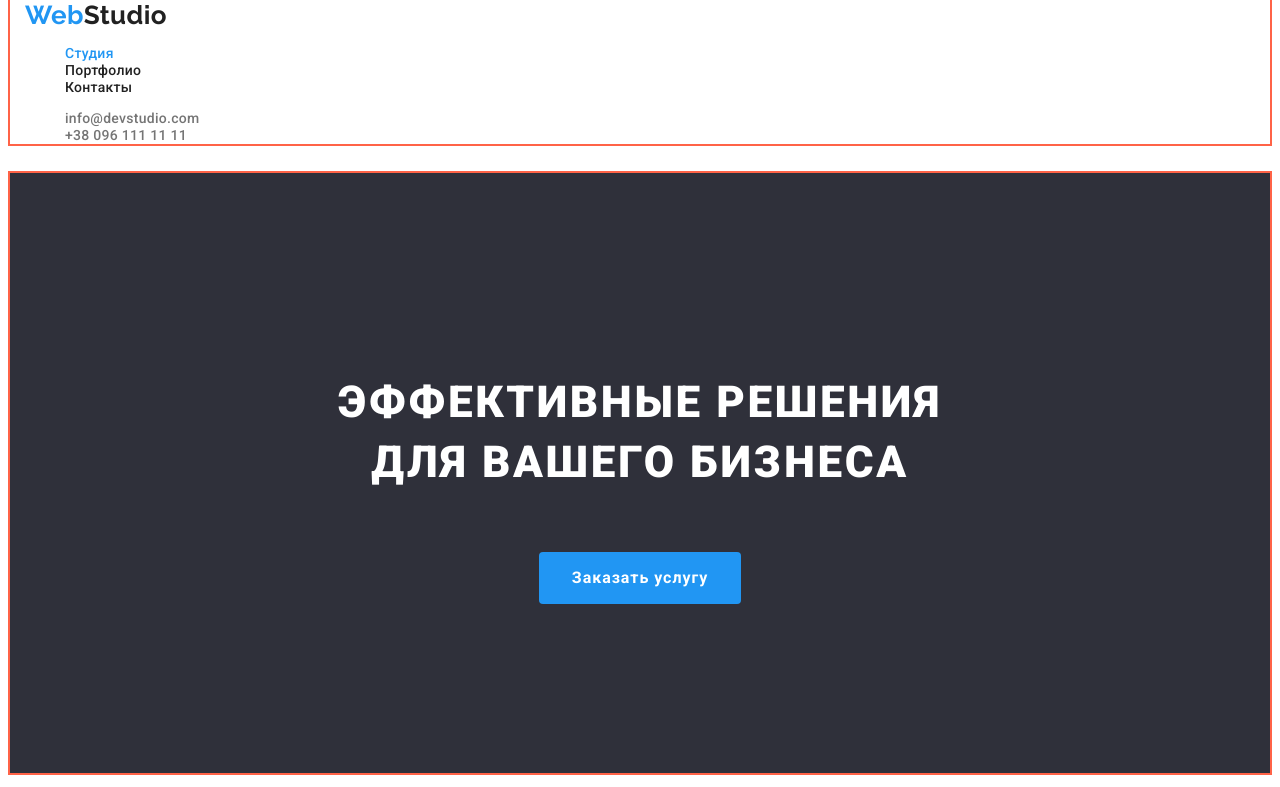
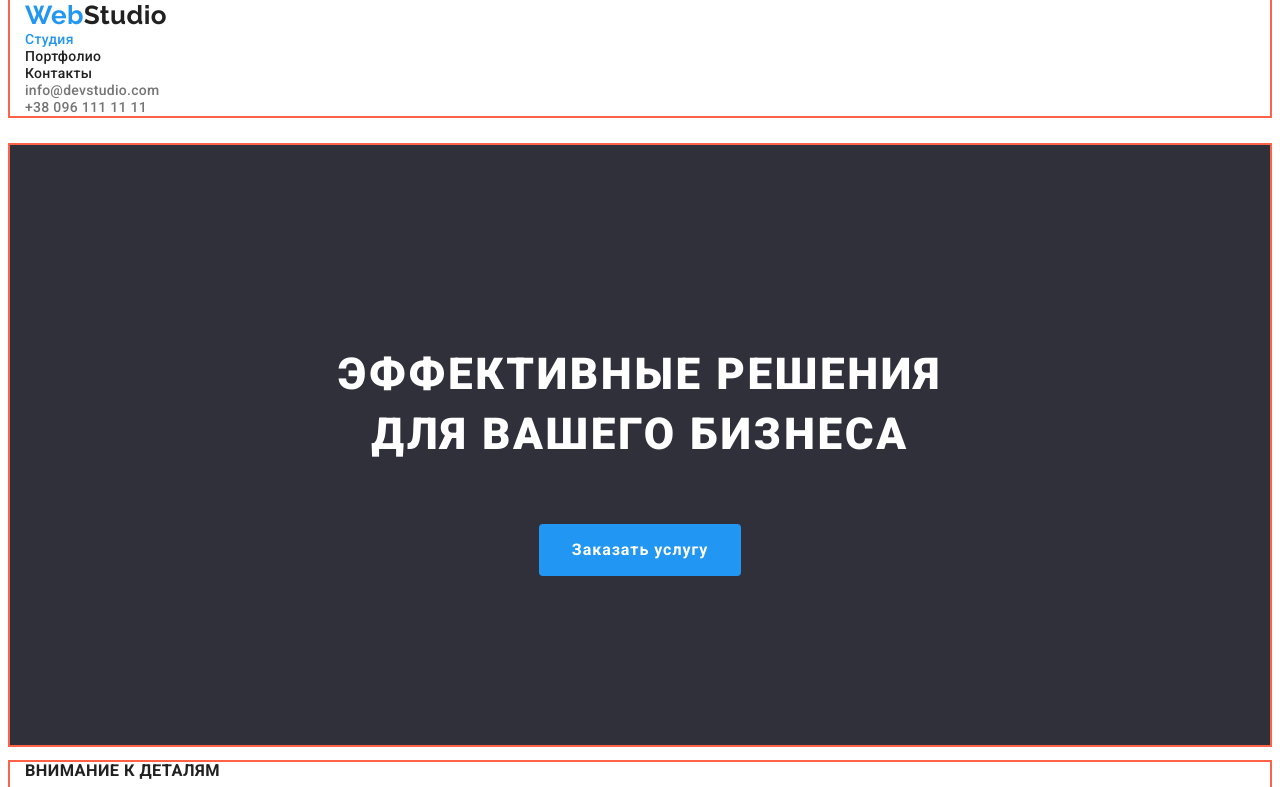
Before and after one commit to TanuhaSerkova/goit-markup-hw-03, a plain HTML site: page index.html in a window 1280 px wide. Shown: the top 787 px of the page. Drawn offline with nearby package versions, Linux system fonts and the light colour scheme.

Commit message:
список без отступов

```diff
--- a/css/styles.css
+++ b/css/styles.css
@@ -26,7 +26,7 @@ body {
   padding-right: 15px;
   margin-left: auto;
   margin-right: auto;
-  margin-top: 0;
+  margin-bottom: 0;
   outline: 2px solid tomato;
 }
 .header-nav {
@@ -53,6 +53,8 @@ body {
   color: var(--accent-color);
 }
 .list {
+  padding: 0;
+  margin: 0;
   list-style: none;
 }
 .link {
```
